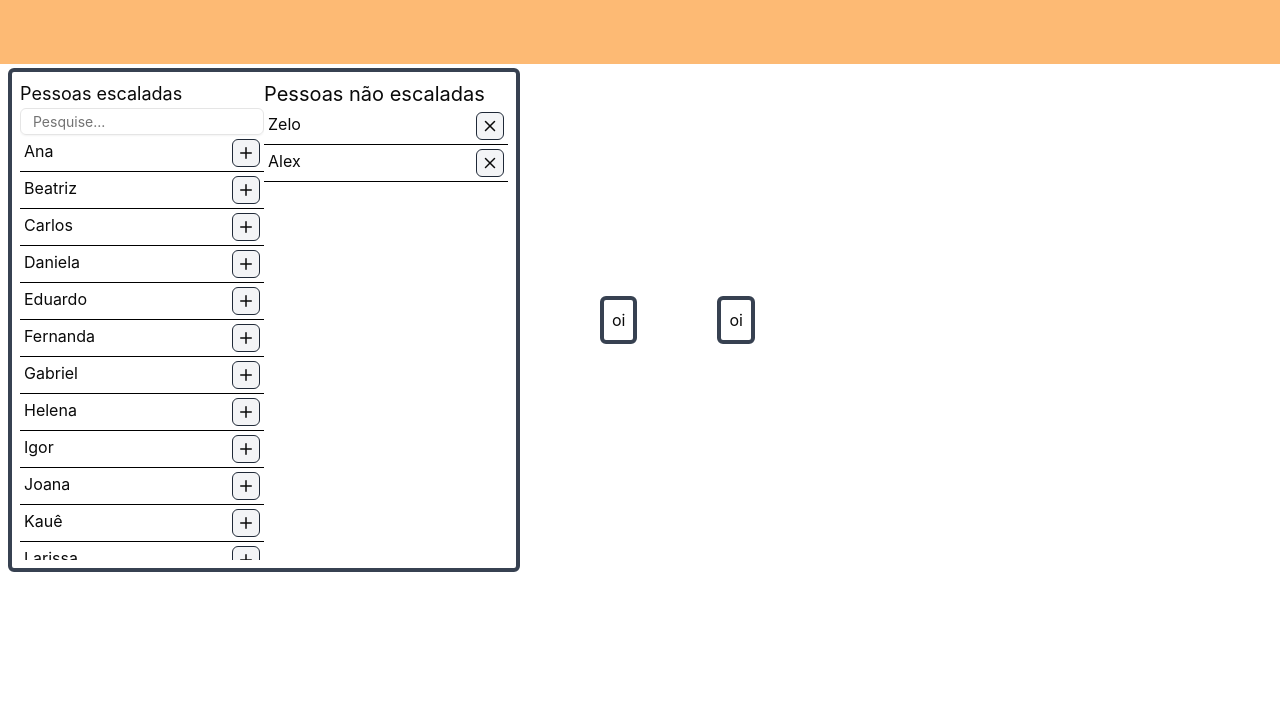
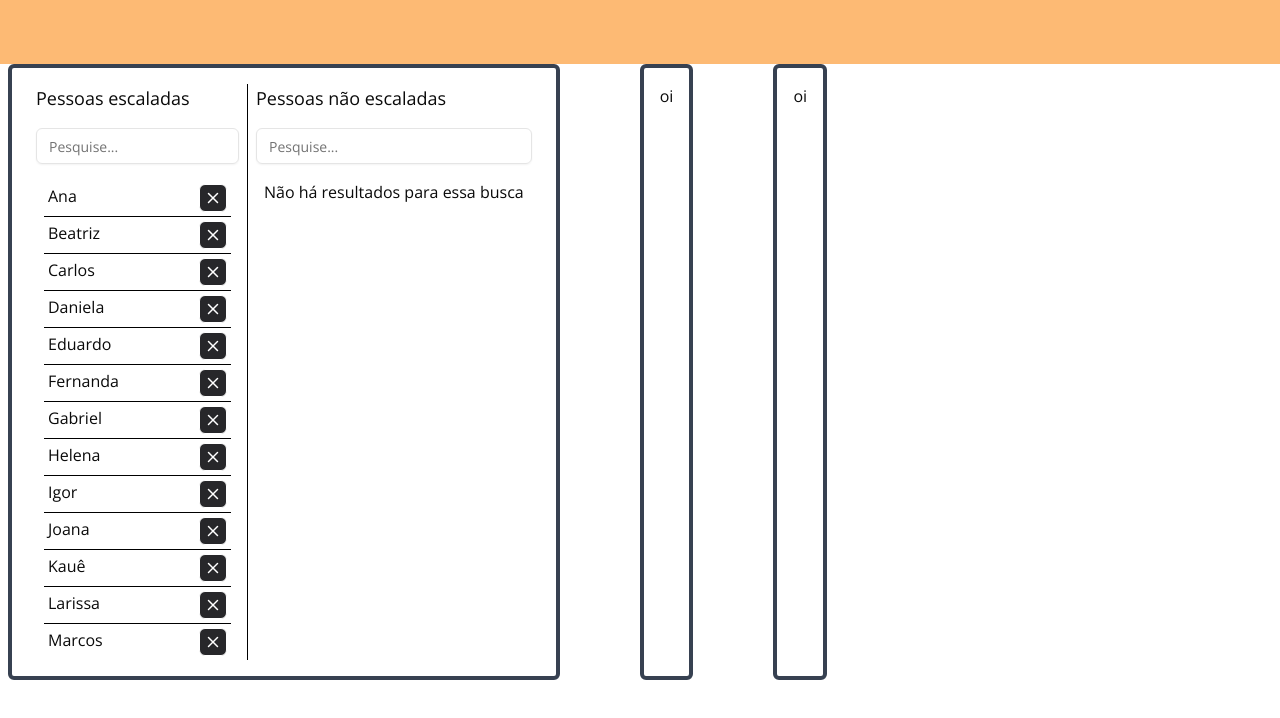
Before and after one commit to juliaam/escalas-estacionamento-ui, a React (Vite) app: page / in a window 1280 px wide. Shown: the top 718 px of the page. Built offline with nearby package versions, Linux system fonts and the light colour scheme.

Commit message:
feat: create select cooperator

```diff
--- a/package.json
+++ b/package.json
@@ -10,8 +10,10 @@
     "preview": "vite preview"
   },
   "dependencies": {
+    "@types/lodash.debounce": "^4.0.9",
     "class-variance-authority": "^0.7.0",
     "clsx": "^2.1.1",
+    "lodash.debounce": "^4.0.8",
     "lucide-react": "^0.460.0",
     "react": "^18.3.1",
     "react-dom": "^18.3.1",
--- a/src/components/Card/Card.tsx
+++ b/src/components/Card/Card.tsx
@@ -1,6 +1,6 @@
 export function Card({ children }) {
   return (
-    <div className="scale-card h-full border-4 border-gray-700 rounded-md  py-2 px-2">
+    <div className="scale-card h-full border-4 border-gray-700 rounded-md p-4">
       {children}
     </div>
   );
--- a/src/components/Scale/Scale.tsx
+++ b/src/components/Scale/Scale.tsx
@@ -1,36 +1,11 @@
-import { Plus, X } from "lucide-react";
-import { cooperadores, outrosCooperadores } from "../../mocks/constrainsts";
 import { Card } from "../Card/Card";
-import { ListCooperators } from "./components/ListCooperators";
 
-import { Input } from "@/components/ui/input";
+import { CooperatorsSelect } from "./components/Cooperators/Cooperators";
 
 export function Scale() {
   return (
     <div className="w-full md:flex md:items-center md:gap-x-20 md:px-2 font-open-sans">
-      <Card>
-        <div className="grid grid-cols-2 grid-flow-col ">
-          <div className="max-h-[30rem] overflow-auto scroll-smooth flex flex-col">
-            <span className="text-lg">Pessoas escaladas</span>
-            <Input placeholder="Pesquise..." />
-            <div className="flex flex-col">
-              <ListCooperators
-                cooperators={cooperadores}
-                actionIcon={<Plus size={18} />}
-              />
-            </div>
-          </div>
-          <div>
-            <span className="text-xl">Pessoas não escaladas</span>
-            <div className="flex flex-col">
-              <ListCooperators
-                cooperators={outrosCooperadores}
-                actionIcon={<X size={18} />}
-              />
-            </div>
-          </div>
-        </div>
-      </Card>
+      <CooperatorsSelect />
       <Card>oi</Card>
       <Card>oi</Card>
     </div>
--- /dev/null
+++ b/src/components/Scale/components/Cooperators/Cooperators.tsx
@@ -0,0 +1,44 @@
+import { Card } from "@/components/Card/Card";
+import { ListCooperators } from "./components/ListCooperators";
+import { cooperadores } from "@/mocks/constrainsts";
+import { Plus, X } from "lucide-react";
+import { useState } from "react";
+
+export function CooperatorsSelect() {
+  const [expectionCooperators, setExpectionCooperators] = useState<string[]>(
+    []
+  );
+
+  const selectedCooperators = cooperadores.filter(
+    (cooperator) => !expectionCooperators.includes(cooperator)
+  );
+
+  const addCooperatorException = (cooperator: string) => {
+    setExpectionCooperators((prev) => [...prev, cooperator]);
+  };
+
+  const removeCooperatorsException = (cooperator: string) =>
+    setExpectionCooperators((prev) =>
+      prev.filter((prevCooperator) => prevCooperator !== cooperator)
+    );
+
+  return (
+    <Card>
+      <div className="grid grid-flow-col">
+        <ListCooperators
+          onClickButton={addCooperatorException}
+          title="Pessoas escaladas"
+          cooperators={selectedCooperators}
+          actionIcon={<X size={18} color="white" />}
+        />
+        <span className="w-[1px] h-full bg-black"></span>
+        <ListCooperators
+          onClickButton={removeCooperatorsException}
+          title="Pessoas não escaladas"
+          cooperators={expectionCooperators}
+          actionIcon={<Plus size={18} color="white" />}
+        />
+      </div>
+    </Card>
+  );
+}
--- /dev/null
+++ b/src/components/Scale/components/Cooperators/components/ListCooperators.tsx
@@ -0,0 +1,76 @@
+import { Input } from "@/components/ui/input";
+import {
+  ChangeEvent,
+  MouseEvent,
+  ReactNode,
+  useCallback,
+  useMemo,
+  useState,
+} from "react";
+import debounce from "lodash.debounce";
+
+interface ListCooperatorsProps {
+  cooperators: string[];
+  actionIcon: ReactNode;
+  title: string;
+  onClickButton: (cooperator: string) => void;
+}
+
+const formatString = (string: string) => string.trim().toLowerCase();
+
+export function ListCooperators({
+  cooperators,
+  actionIcon,
+  title,
+  onClickButton,
+}: ListCooperatorsProps) {
+  const [inputValue, setInputValue] = useState("");
+
+  const debouncedSearch = useMemo(
+    () =>
+      debounce((value: string) => {
+        setInputValue(value);
+      }, 500),
+    []
+  );
+
+  const handleSearch = (e: ChangeEvent<HTMLInputElement>) => {
+    debouncedSearch(e.target.value);
+  };
+
+  const filteredResults = useMemo(() => {
+    if (!inputValue) return cooperators;
+    return cooperators.filter((cooperator) =>
+      formatString(cooperator).includes(formatString(inputValue))
+    );
+  }, [inputValue, cooperators]);
+
+  return (
+    <div className="flex flex-col gap-y-4 px-2">
+      <span className="text-lg">{title}</span>
+      <Input placeholder="Pesquise..." onChange={handleSearch} />
+      <div className="flex flex-col max-h-[30rem] min-h-[30rem] overflow-auto scroll-smooth px-2">
+        {/* ajustar max-width */}
+        {filteredResults.map((cooperator) => {
+          return (
+            <div
+              className="w-full flex justify-between border-b-black border-b p-1"
+              key={cooperator}
+            >
+              <span>{cooperator}</span>
+              <button
+                onClick={() => {
+                  onClickButton(cooperator);
+                }}
+                className="border border-white rounded-md px-1 py-1 bg-zinc-800 hover:bg-green-500 focus:bg-green-500 focus:outline-none focus:ring-2  transition duration-200"
+              >
+                {actionIcon}
+              </button>
+            </div>
+          );
+        })}
+        {!filteredResults.length && "Não há resultados para essa busca"}
+      </div>
+    </div>
+  );
+}
--- a/src/components/Scale/components/ListCooperators.tsx
+++ /dev/null
@@ -1,24 +0,0 @@
-import { ReactNode } from "react";
-
-export function ListCooperators({
-  cooperators,
-  actionIcon,
-}: {
-  cooperators: string[];
-  actionIcon: ReactNode;
-}) {
-  return (
-    <>
-      {cooperators.map((cooperator) => {
-        return (
-          <div className="w-full flex justify-between border-b-black border-b p-1 ">
-            <span>{cooperator}</span>
-            <button className="border border-gray-800 rounded-md px-1 py-1 bg-gray-100 hover:bg-gray-200 focus:outline-none focus:ring-2 focus:ring-gray-400 transition duration-200">
-              {actionIcon}
-            </button>
-          </div>
-        );
-      })}
-    </>
-  );
-}
--- a/src/pages/Home.tsx
+++ b/src/pages/Home.tsx
@@ -2,10 +2,8 @@ import { Scale } from "../components/Scale/Scale";
 
 export function Home() {
   return (
-    <div className="w-full flex pt-1">
-      <div>
-        <Scale />
-      </div>
+    <div className="w-full flex">
+      <Scale />
     </div>
   );
 }
--- a/src/styles/globals.css
+++ b/src/styles/globals.css
@@ -17,7 +17,7 @@ html {
 }
 
 ::-webkit-scrollbar {
-  width: 10px;
+  width: 4px;
 }
 
 ::-webkit-scrollbar-track {
--- a/tailwind.config.js
+++ b/tailwind.config.js
@@ -15,7 +15,7 @@ module.exports = {
           "Segoe UI Symbol",
           "Noto Color Emoji",
         ],
-        "open-sans": ['Open Sans"', "serif"],
+        "open-sans": ['"Open Sans"', "serif"],
       },
       borderRadius: {
         lg: "var(--radius)",
```
Also changed, not shown: 1 other file (tests, documents, lock files or other folders).
